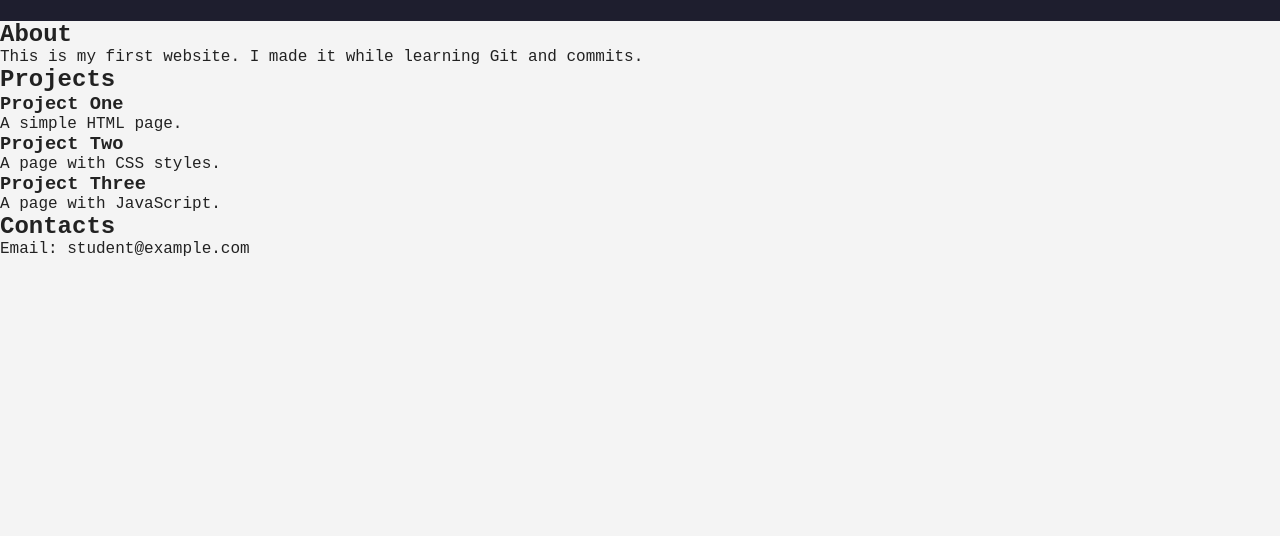
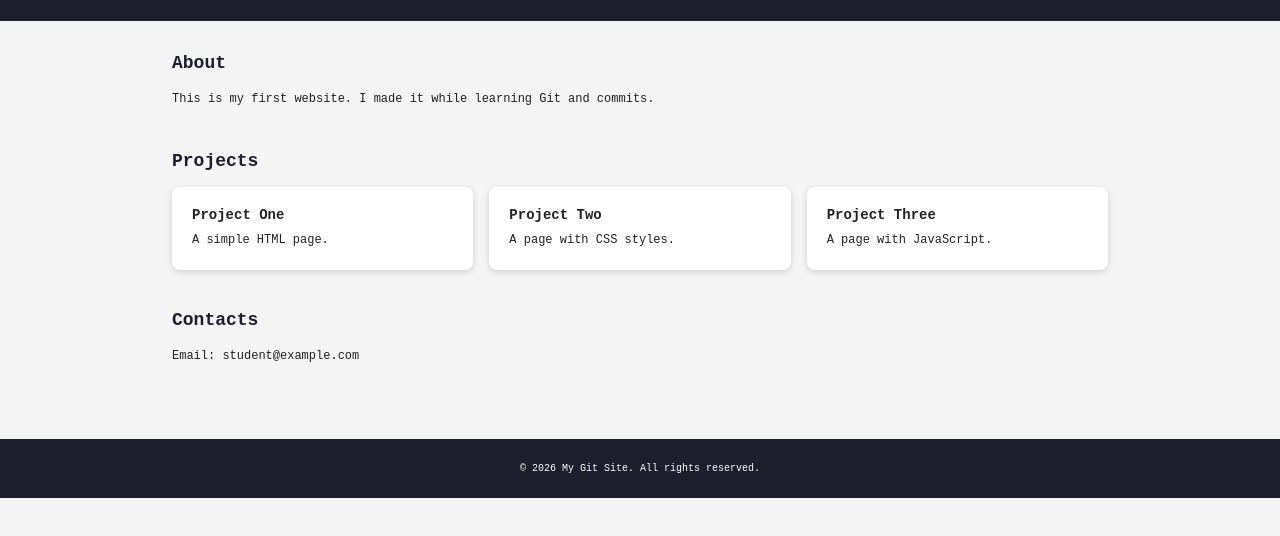
Before and after one commit to Erali518/my-git-site88, a plain HTML site: page index.html in a window 1280 px wide. Shown: the part 50-586 px from the top of the page. Drawn offline with Linux system fonts and the light colour scheme; a web font is replaced by a local one.

Commit message:
feat: add site footer

```diff
--- a/assets/css/style.css
+++ b/assets/css/style.css
@@ -44,3 +44,58 @@ body {
 .header__nav a:hover {
     color: #f9a825;
 }
+
+.main {
+    max-width: 1000px;
+    margin: 0 auto;
+    padding: 2rem;
+}
+
+.section {
+    margin-bottom: 2.5rem;
+}
+
+.section__title {
+    font-size: 1.125rem;
+    margin-bottom: 1rem;
+    color: #1e1e2e;
+}
+
+.section__text {
+    font-size: 0.75rem;
+    line-height: 1.8;
+}
+
+.cards {
+    display: grid;
+    grid-template-columns: repeat(auto-fit, minmax(220px, 1fr));
+    gap: 1rem;
+}
+
+.card {
+    padding: 1.25rem;
+    background-color: #ffffff;
+    border-radius: 8px;
+    box-shadow: 0 2px 6px rgba(0, 0, 0, 0.15);
+}
+
+.card__title {
+    font-size: 0.875rem;
+    margin-bottom: 0.5rem;
+}
+
+.card__text {
+    font-size: 0.75rem;
+    line-height: 1.6;
+}
+
+.footer {
+    padding: 1.5rem 2rem;
+    background-color: #1e1e2e;
+    color: #ffffff;
+    text-align: center;
+}
+
+.footer__text {
+    font-size: 0.625rem;
+}
--- a/index.html
+++ b/index.html
@@ -47,6 +47,9 @@
       <p class="section__text">Email: student@example.com</p>
     </section>
   </main>
+    <footer class="footer">
+    <p class="footer__text">&copy; 2026 My Git Site. All rights reserved.</p>
+  </footer>
   <script src="assets/js/main.js"></script>
 </body>
 </html>
```
